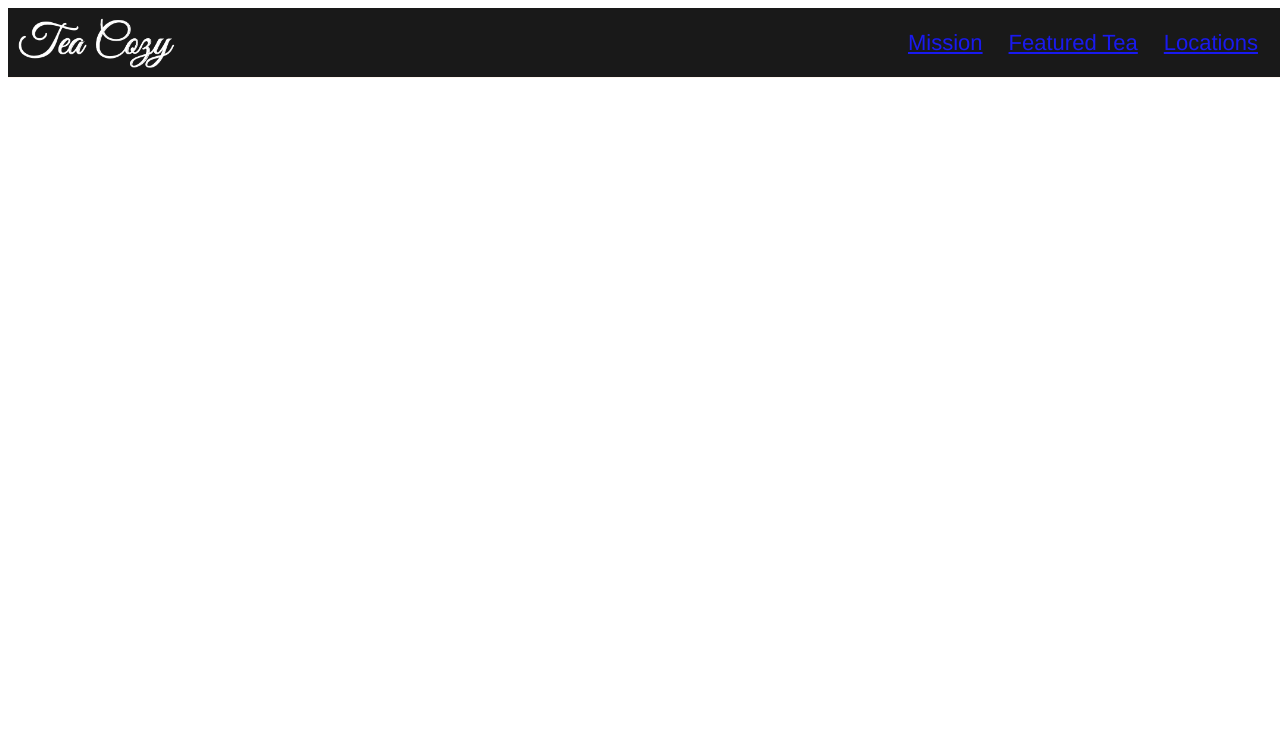
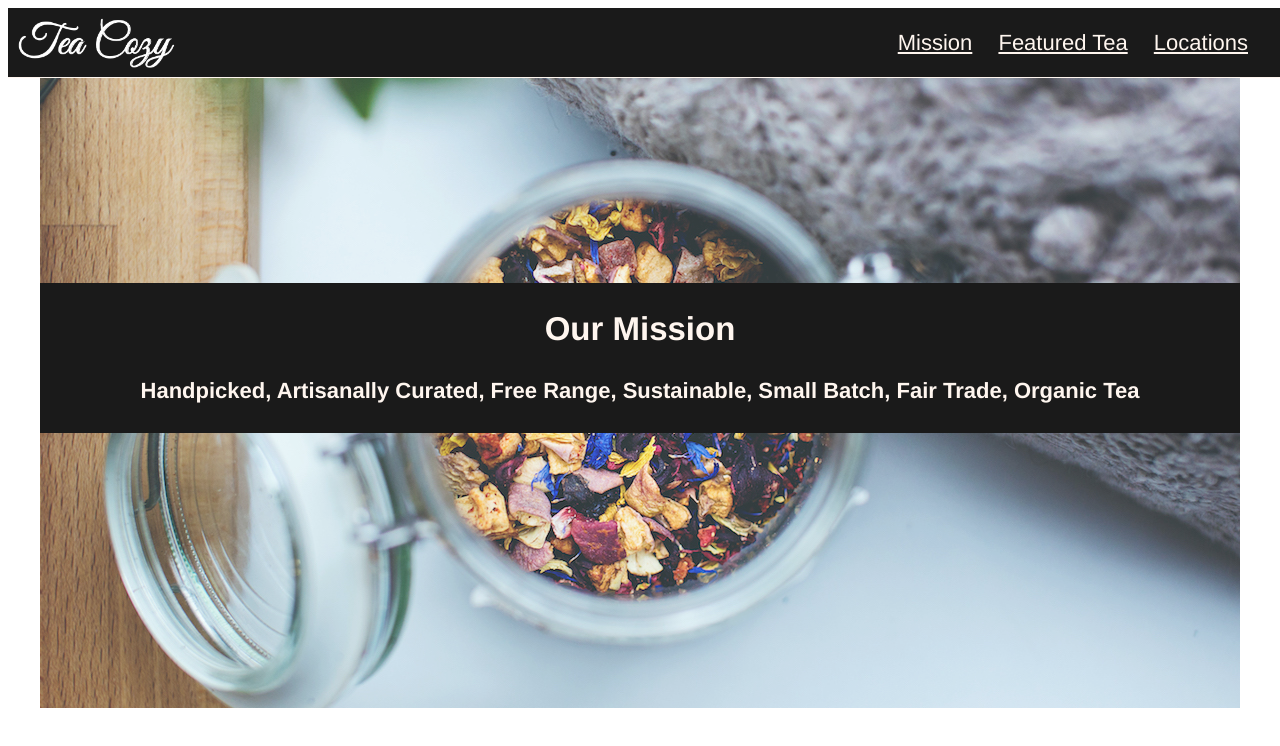
Before and after one commit to p2hku/Tea-Cozy, a plain HTML site: page index.html in a window 1280 px wide. Drawn offline with Linux system fonts and the light colour scheme.

Commit message:
Add main mission container

```diff
--- a/index.html
+++ b/index.html
@@ -10,11 +10,21 @@
     <header>
       <img id="teacozy" src="./resources/images/img-tea-cozy-logo.png" alt="">
       <nav>
-        <a href="#">Mission</a>
-        <a href="#">Featured Tea</a>
-        <a href="#">Locations</a>
+        <span><a href="#mission">Mission</a></span>
+        <span><a href="#mission">Featured Tea</a></span>
+        <span><a href="#mission">Locations</a></span>
       </nav>
     </header>
+
+    <div class="content">
+      <div class="missioncontainer">
+        <div class="missiontext">
+          <h2>Our Mission</h2>
+          <h4>Handpicked, Artisanally Curated, Free Range, Sustainable, Small Batch, Fair Trade, Organic Tea</h4>
+        </div>
+      </div>
+    </div>
+
 
 
 
--- a/resources/css/style.css
+++ b/resources/css/style.css
@@ -1,27 +1,37 @@
+body {
+  font-family: Helvetica;
+  font-size: 22px;
+  color: seashell;
+  opacity: 0.9;
+}
+
 header {
   display: flex;
   position: fixed;
   width: 100%;
   height: 69px;
-  z-index: 1;
+  z-index: 5;
   border-bottom: 1px solid seashell;
   background-color: black;
   align-items: center;
-  font-family: Helvetica;
-  font-size: 22px;
-  color: seashell;
-  opacity: 0.9;
   justify-content: space-between;
 }
 
+
 nav {
-  display: flex;
-  justify-content: space-between;
-  margin: 30px;
-  width: 350px;
+  padding-right: 30px;
+}
+
+nav span {
+  display: inline-block;
+  padding: 10px;
 }
 
 a:visited {
+  color: seashell;
+}
+
+a {
   color: seashell;
 }
 
@@ -29,3 +39,24 @@ a:visited {
   height: 50px;
   margin: 10px;
 }
+
+.content {
+  display: flex;
+  justify-content: center;
+  align-content: center;
+}
+
+.missiontext {
+  text-align: center;
+  background-color: black;
+  width: 100%;
+}
+
+.missioncontainer {
+  display: flex;
+  justify-content: center;
+  align-items: center;
+  height: 700px;
+  width: 1200px;
+  background-image: url(../images/img-mission-background.jpg);
+}
```
